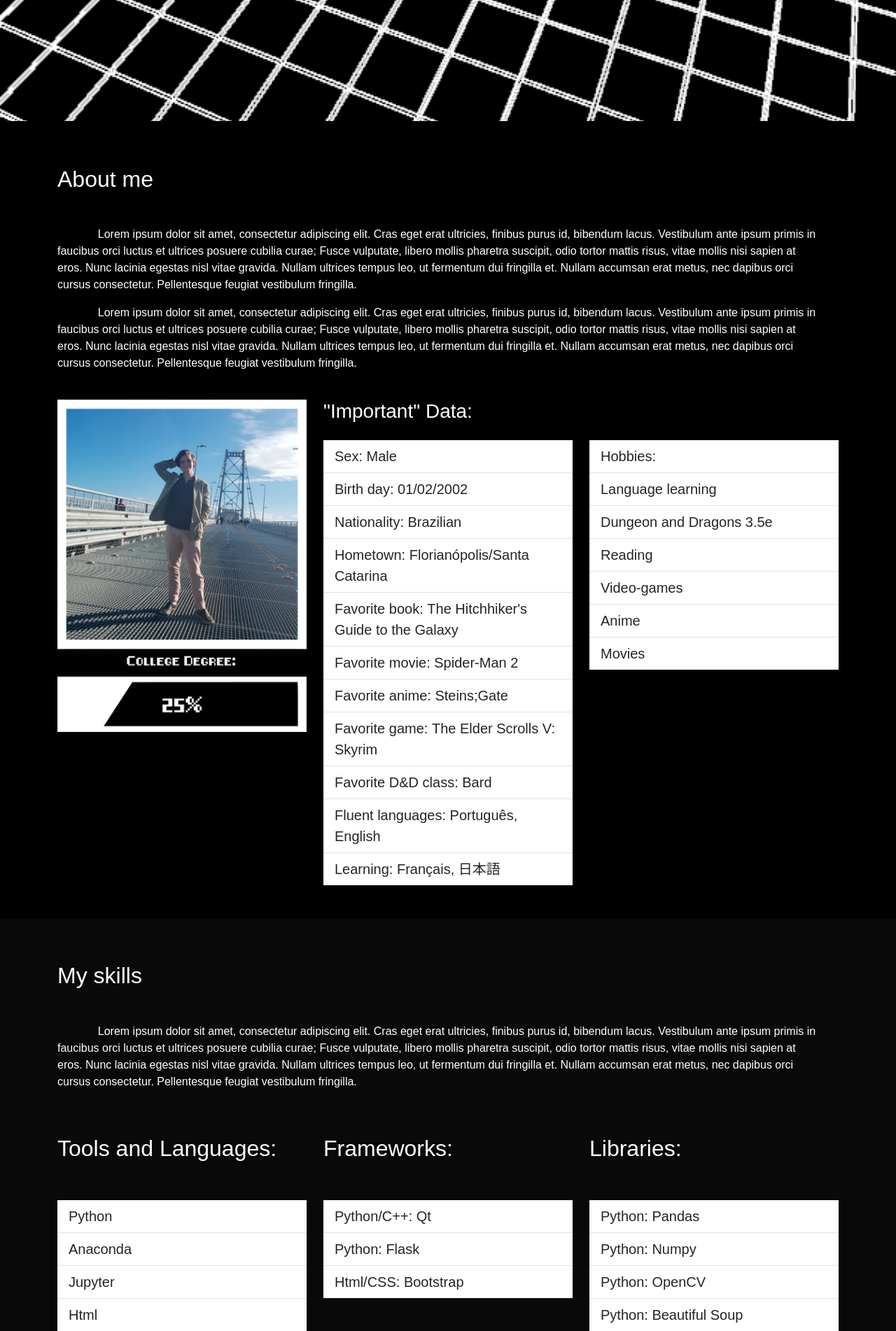
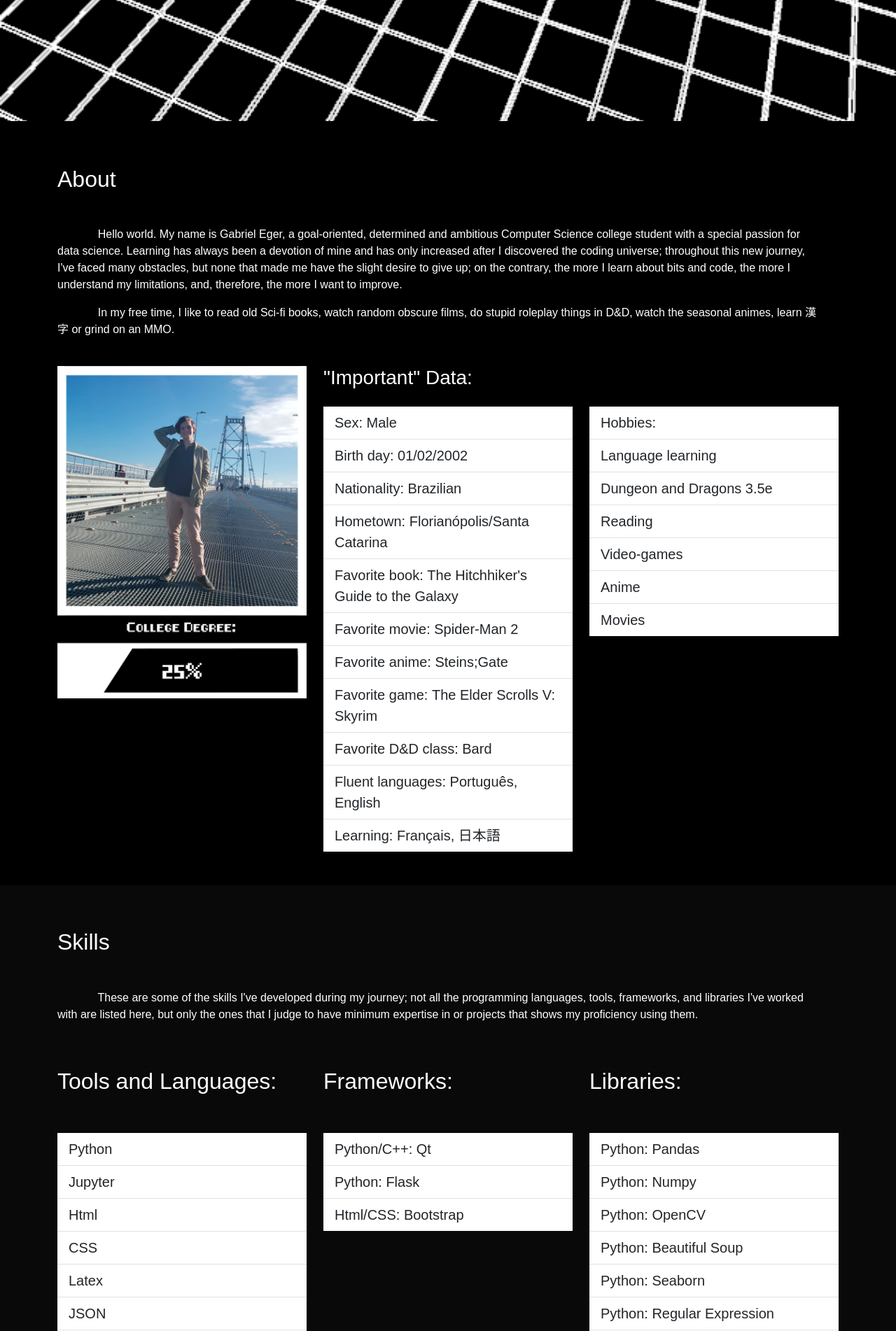
Before and after one commit to GabrielEger2/portfolio-website, a Flask app: page / in a window 1280 px wide. Shown: the part 627-2529 px from the top of the page at 70% size. Run offline with Flask 2, Linux system fonts and the light colour scheme; some libraries are stand-ins or nearby versions; some web fonts are replaced.

Commit message:
Text added and Icon alignment fixed
changed the lorem ipsum text, and finally fixed the menu's icon alignment and padding

```diff
--- a/static/style.css
+++ b/static/style.css
@@ -41,10 +41,15 @@
     font-size: 1rem;
     background: black;
     color: white;
-    padding: 0.3rem;
+    text-align: center;
+    margin-top: 0.1rem;
+    padding-left: 0.54rem;
+    padding-top: 0.4rem;
+    padding-right: 0.54rem;
+    padding-bottom: 0.2rem;
     margin-right: 0.5rem;
     margin-left: 0.5rem;
-    border-radius: 50%;
+    border-radius: 60%;
     transition: 0.3s;
     text-decoration: none;
 }
--- a/templates/index.html
+++ b/templates/index.html
@@ -20,11 +20,14 @@
             <img src="../static/img/ProfilePic.png" alt="Profile Picture">
             <h1>Gabriel Eger</h1>
             <div class="social-links">
-                <a target="_blank" href="https://github.com/GabrielEger2">
+                <a target="_blank" type="button" href="https://github.com/GabrielEger2">
                     <i class="bi bi-github"></i>
                 </a>
-                <a target="_blank" href="https://www.linkedin.com/in/gabriel-eger-11434b157/">
+                <a target="_blank" type="button" href="https://www.linkedin.com/in/gabriel-eger-11434b157/">
                     <i class="bi bi-linkedin"></i>
+                </a>
+                <a target="_blank" type="button" href="https://leetcode.com/GabrielEger2/">
+                    <i class="bi bi-code-slash"></i>
                 </a>
             </div>
         </section>
@@ -66,32 +69,21 @@
         <section class="mt-5 container" id="about">
             <div class="row w-100">
                 <div class="col-md-12 text-white">
-                    <h2 class= 'pt-3'>About me</h2>
+                    <h2 class= 'pt-3'>About</h2>
                     <p class="mt-5">
                         &nbsp;&nbsp;&nbsp;&nbsp;&nbsp;&nbsp;&nbsp;&nbsp;&nbsp;&nbsp;&nbsp;&nbsp;
-                        Lorem ipsum dolor sit amet, consectetur adipiscing elit.
-                        Cras eget erat ultricies, finibus purus id,
-                        bibendum lacus. Vestibulum ante ipsum primis in
-                        faucibus orci luctus et ultrices posuere cubilia curae;
-                        Fusce vulputate, libero mollis pharetra suscipit, odio
-                        tortor mattis risus, vitae mollis nisi sapien at eros.
-                        Nunc lacinia egestas nisl vitae gravida. Nullam ultrices
-                        tempus leo, ut fermentum dui fringilla et. Nullam accumsan
-                        erat metus, nec dapibus orci cursus consectetur.
-                        Pellentesque feugiat vestibulum fringilla.
+                        Hello world. My name is Gabriel Eger, a goal-oriented, determined and ambitious
+                        Computer Science college student with a special passion for data science.
+                        Learning has always been a devotion of mine and has only increased after I
+                        discovered the coding universe; throughout this new journey, I've faced many obstacles,
+                        but none that made me have the slight desire to give up; on the contrary, the more I
+                        learn about bits and code, the more I understand my limitations, and,
+                        therefore, the more I want to improve.
                     </p>
                     <P>
                         &nbsp;&nbsp;&nbsp;&nbsp;&nbsp;&nbsp;&nbsp;&nbsp;&nbsp;&nbsp;&nbsp;&nbsp;
-                        Lorem ipsum dolor sit amet, consectetur adipiscing elit.
-                        Cras eget erat ultricies, finibus purus id,
-                        bibendum lacus. Vestibulum ante ipsum primis in
-                        faucibus orci luctus et ultrices posuere cubilia curae;
-                        Fusce vulputate, libero mollis pharetra suscipit, odio
-                        tortor mattis risus, vitae mollis nisi sapien at eros.
-                        Nunc lacinia egestas nisl vitae gravida. Nullam ultrices
-                        tempus leo, ut fermentum dui fringilla et. Nullam accumsan
-                        erat metus, nec dapibus orci cursus consectetur.
-                        Pellentesque feugiat vestibulum fringilla.
+                        In my free time, I like to read old Sci-fi books, watch random obscure films,
+                        do stupid roleplay things in D&D, watch the seasonal animes, learn 漢字 or grind on an MMO.
                     </P>
                 </div>
             </div>
@@ -140,19 +132,12 @@
             <div class="row w-100">
                 <div class="col-md-12 text-white">
                     <h2>&nbsp;</h2>
-                    <h2 class= 'pt-3'>My skills</h2>
+                    <h2 class= 'pt-3'>Skills</h2>
                     <p class="mt-5">
                         &nbsp;&nbsp;&nbsp;&nbsp;&nbsp;&nbsp;&nbsp;&nbsp;&nbsp;&nbsp;&nbsp;&nbsp;
-                        Lorem ipsum dolor sit amet, consectetur adipiscing elit.
-                        Cras eget erat ultricies, finibus purus id,
-                        bibendum lacus. Vestibulum ante ipsum primis in
-                        faucibus orci luctus et ultrices posuere cubilia curae;
-                        Fusce vulputate, libero mollis pharetra suscipit, odio
-                        tortor mattis risus, vitae mollis nisi sapien at eros.
-                        Nunc lacinia egestas nisl vitae gravida. Nullam ultrices
-                        tempus leo, ut fermentum dui fringilla et. Nullam accumsan
-                        erat metus, nec dapibus orci cursus consectetur.
-                        Pellentesque feugiat vestibulum fringilla.
+                        These are some of the skills I've developed during my journey; not all the programming languages,
+                         tools, frameworks, and libraries I've worked with are listed here, but only the ones that I judge to have
+                          minimum expertise in or projects that shows my proficiency using them.
                     </p>
                 </div>
             </div>
@@ -163,15 +148,14 @@
                     <h2>&nbsp;</h2>
                     <ul class="list-group list-group-flush fs-5">
                         <li class="list-group-item">Python</li>
-                        <li class="list-group-item">Anaconda</li>
                         <li class="list-group-item">Jupyter</li>
                         <li class="list-group-item">Html</li>
                         <li class="list-group-item">CSS</li>
                         <li class="list-group-item">Latex</li>
                         <li class="list-group-item">JSON</li>
                         <li class="list-group-item">Excel</li>
+                        <li class="list-group-item">Git</li>
                         <li class="list-group-item">Heroku</li>
-                        <li class="list-group-item">Photoshop</li>
                       </ul>
                 </div>
                 <div class="col-md-4 text-white mt-4">
@@ -206,42 +190,48 @@
         <section class="mt-5 text-white" id="resume">
             <div class="container pb-5">
                 <h2 class="pt-3 pb-4">Resume</h2>
-                <div class="row">
+                <p class="mt-5">
+                    &nbsp;&nbsp;&nbsp;&nbsp;&nbsp;&nbsp;&nbsp;&nbsp;&nbsp;&nbsp;&nbsp;&nbsp;
+                    In this section stand some important, but not all, work and educational experiences
+                     I've had during my life, including the institutions they took place,
+                     dates, and descriptions.
+                </p>
+                <div class="row mt-5">
                 <div class="col-md-6">
                     <h3 class="cv-title">Education:</h3>
 
                         <div class="cv-item">
-                            <h4>Experience</h4>
+                            <h4>Instituto Federal de Santa Catarina</h4>
                             <h5>&nbsp;2017-2021&nbsp;</h5>
-                            <p><em>College stuff 1</em></p>
-                            <p>Lorem ipsum dolor sit amet, consectetur adipiscing elit.
-                                Cras eget erat ultricies, finibus purus id,
-                                bibendum lacus. Vestibulum ante ipsum primis in
-                                faucibus orci luctus et ultrices posuere cubilia curae;
-                                Fusce vulputate, libero mollis pharetra suscipit, odio
-                                tortor mattis risus, vitae mollis nisi sapien at eros.</p>
+                            <p><em>High School</em></p>
+                            <p>Coming from a low-income family, I never had the opportunity to study at the best private Brazilian schools,
+                                meaning I was stuck in the terrible management and lack of resources of the public schools;
+                                this all changed in 2017 when I decided to take a competitive test to an IF close to my home.
+                                IF's are federal institutions located all over Brazil that offer a free, hard and exceptional
+                                education for their students; this was a valuable and important experience for me, since it was
+                                in this environment that I had the opportunity to not only receive a good education for free, but also
+                                was my first chance to participate on many group activities and leadership holes.</p>
                         </div>
                         <div class="cv-item">
-                            <h4>Experience</h4>
+                            <h4>Universidade Federal de Santa Catarina</h4>
                             <h5> 2022-2023 </h5>
-                            <p><em>College stuff 2</em></p>
-                            <p>Lorem ipsum dolor sit amet, consectetur adipiscing elit.
-                                Cras eget erat ultricies, finibus purus id,
-                                bibendum lacus. Vestibulum ante ipsum primis in
-                                faucibus orci luctus et ultrices posuere cubilia curae;
-                                Fusce vulputate, libero mollis pharetra suscipit, odio
-                                tortor mattis risus, vitae mollis nisi sapien at eros.</p>
+                            <p><em>College</em></p>
+                            <p>After succeeding in the ENEM, Brazil's national high school exam, I was granted the opportunity
+                                 to attend the computer science course at the best college in my state,
+                                 there, I was able to strengthen my theoretical coding skills and understand core
+                                 concepts of programming languages, all this knowledge has served as a base
+                                 that has constantly been growing.</p>
                         </div>
                         <div class="cv-item">
-                            <h4>Experience</h4>
-                            <h5>2022-2026</h5>
-                            <p><em>College stuff 3</em></p>
-                            <p>Lorem ipsum dolor sit amet, consectetur adipiscing elit.
-                                Cras eget erat ultricies, finibus purus id,
-                                bibendum lacus. Vestibulum ante ipsum primis in
-                                faucibus orci luctus et ultrices posuere cubilia curae;
-                                Fusce vulputate, libero mollis pharetra suscipit, odio
-                                tortor mattis risus, vitae mollis nisi sapien at eros.</p>
+                            <h4>Autodidact Experience</h4>
+                            <h5>2022-2023</h5>
+                            <p><em>Autodidact</em></p>
+                            <p>As much as I value my formal education, being able to learn things
+                                on my own has always been one of my most substantial feats;
+                                since my teenage years, I have taught myself languages, skills, school subjects, and, more
+                                recently, programming languages and tools. in the course of this new journey, I have mainly
+                                 used Udemy online Python, Numpy, and Qt Bootcamp courses,
+                                 LeetCode, Youtube tutorials, and the outstanding Harvard's CS50s.</p>
                         </div>
 
                 </div>
@@ -249,37 +239,34 @@
                     <h3 class="cv-title">Work&nbsp;Experience:</h3>
 
                     <div class="cv-item">
-                        <h4>Experience</h4>
-                        <h5>2022-2024</h5>
-                        <p><em>Work stuff 1</em></p>
-                        <p>Lorem ipsum dolor sit amet, consectetur adipiscing elit.
-                            Cras eget erat ultricies, finibus purus id,
-                            bibendum lacus. Vestibulum ante ipsum primis in
-                            faucibus orci luctus et ultrices posuere cubilia curae;
-                            Fusce vulputate, libero mollis pharetra suscipit, odio
-                            tortor mattis risus, vitae mollis nisi sapien at eros.</p>
+                        <h4>Instituto Federal de Santa Catarina</h4>
+                        <h5>2019-2019</h5>
+                        <p><em>Financial Manager</em></p>
+                        <p>During High School, I took many extracurricular activities,
+                            and one that I've most fun with was the role of
+                             financial director at a school company named "Titolare";
+                             during this project, I've held many responsibilities in resource and team management.
+                             Additionally, as a related extracurricular activity, I spent a day as a member of the sales
+                             team of one of Brazil's most important national companies.</p>
                     </div>
                     <div class="cv-item">
-                        <h4>Experience</h4>
-                        <h5>2022-2025</h5>
-                        <p><em>Work stuff 2</em></p>
-                        <p>Lorem ipsum dolor sit amet, consectetur adipiscing elit.
-                            Cras eget erat ultricies, finibus purus id,
-                            bibendum lacus. Vestibulum ante ipsum primis in
-                            faucibus orci luctus et ultrices posuere cubilia curae;
-                            Fusce vulputate, libero mollis pharetra suscipit, odio
-                            tortor mattis risus, vitae mollis nisi sapien at eros.</p>
+                        <h4>Instituto Federal de Santa Catarina</h4>
+                        <h5>2018-2019</h5>
+                        <p><em>Extension Project Scholar</em></p>
+                        <p>Something common in federal universities and institutions is paid extension and research projects that students could
+                            take with teachers; during the brief time that I had to do these projects, due to the pandemic, most of these opportunities closed
+                            in other to the institutions to save money for more urgent meters, I was able to work with my physics teacher on an assignment about rocket
+                             building that helped student inside my federal institution and other schools on the state, to understand uniform rectilinear
+                              motion and quadratic equations.</p>
                     </div>
                     <div class="cv-item">
-                        <h4>Experience</h4>
-                        <h5>2022-2025</h5>
-                        <p><em>Work stuff 3</em></p>
-                        <p>Lorem ipsum dolor sit amet, consectetur adipiscing elit.
-                            Cras eget erat ultricies, finibus purus id,
-                            bibendum lacus. Vestibulum ante ipsum primis in
-                            faucibus orci luctus et ultrices posuere cubilia curae;
-                            Fusce vulputate, libero mollis pharetra suscipit, odio
-                            tortor mattis risus, vitae mollis nisi sapien at eros.</p>
+                        <h4>Universidade Federal de Santa Catarina</h4>
+                        <h5>2022-2022</h5>
+                        <p><em>College Subject Mentor</em></p>
+                        <p>Another common thing in federal universities in Brazil, is paid mentorships that colleges offer for students
+                            with exceptional grades, on a specific subject, to help during a certain amount of time in a week, in person and remotely,
+                            other students with difficulties. After my first semester, I was able to lend a mentorship in the objected-oriented I class, which
+                            was a great opportunity to help my fellow classmates and review important concepts.</p>
                     </div>
                 </div>
 
@@ -293,16 +280,10 @@
                 <h2 class="pb-4 text-white">Projects</h2>
                 <p class="text-white">
                     &nbsp;&nbsp;&nbsp;&nbsp;&nbsp;&nbsp;&nbsp;&nbsp;&nbsp;&nbsp;&nbsp;&nbsp;
-                    Lorem ipsum dolor sit amet, consectetur adipiscing elit.
-                    Cras eget erat ultricies, finibus purus id,
-                    bibendum lacus. Vestibulum ante ipsum primis in
-                    faucibus orci luctus et ultrices posuere cubilia curae;
-                    Fusce vulputate, libero mollis pharetra suscipit, odio
-                    tortor mattis risus, vitae mollis nisi sapien at eros.
-                    Nunc lacinia egestas nisl vitae gravida. Nullam ultrices
-                    tempus leo, ut fermentum dui fringilla et. Nullam accumsan
-                    erat metus, nec dapibus orci cursus consectetur.
-                    Pellentesque feugiat vestibulum fringilla.
+                    Here are some of the projects I did throughout my coding journey, all of them can be accessed
+                    on my Github account with their respective files, including a README.md containing descriptions,
+                    instructions on how to use them, libraries used and expected outputs. They all have MIT
+                    licenses and can be used by anyone on any project.
                 </p>
 
                 <div id="carouselPortfolio" class="carousel carousel-dark slide pt-5" data-bs-ride="carousel">
@@ -439,12 +420,7 @@
                             <div>
                                 <p class="text-white">
                                     &nbsp;&nbsp;&nbsp;&nbsp;&nbsp;&nbsp;&nbsp;&nbsp;&nbsp;&nbsp;&nbsp;&nbsp;
-                                    Lorem ipsum dolor sit amet, consectetur adipiscing elit.
-                                    Cras eget erat ultricies, finibus purus id,
-                                    bibendum lacus. Vestibulum ante ipsum primis in
-                                    faucibus orci luctus et ultrices posuere cubilia curae;
-                                    Fusce vulputate, libero mollis pharetra suscipit, odio
-                                    tortor mattis risus, vitae mollis nisi sapien at eros.</p>
+                                    Want to get in touch? Please send me an E-mail using this form, and I will respond as soon as possible.</p>
                             </div>
                         </div>
                     </div>
```
Also changed, not shown: static/img/github_work.png.
